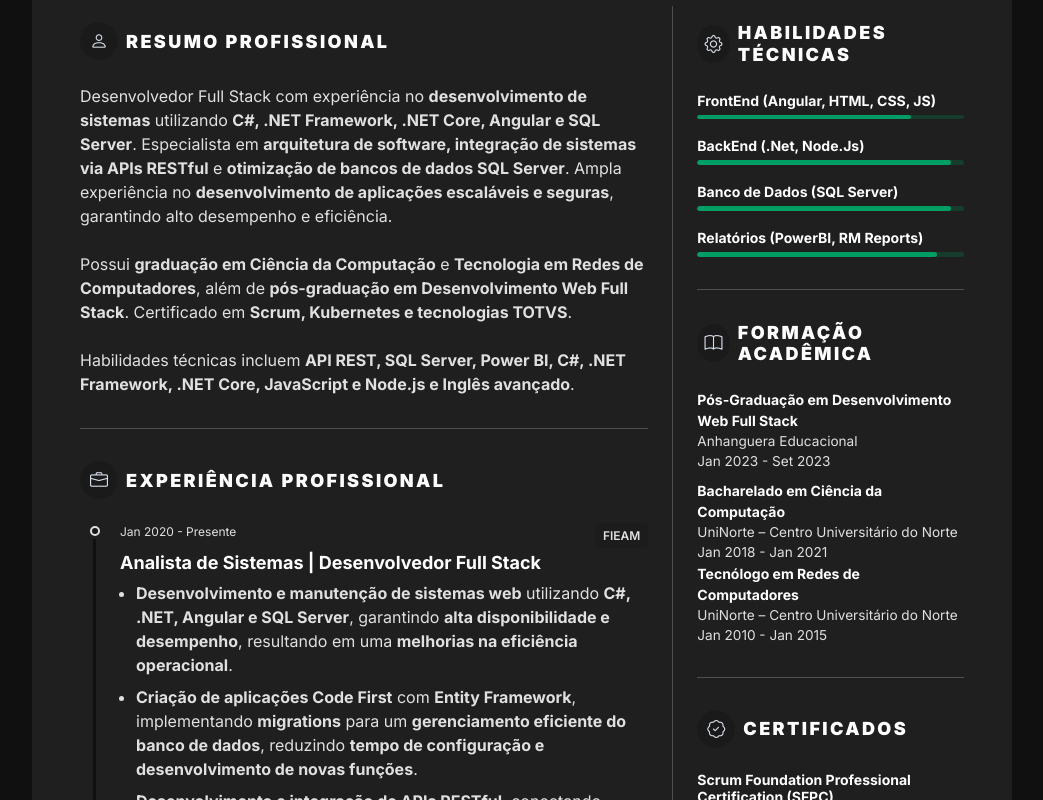
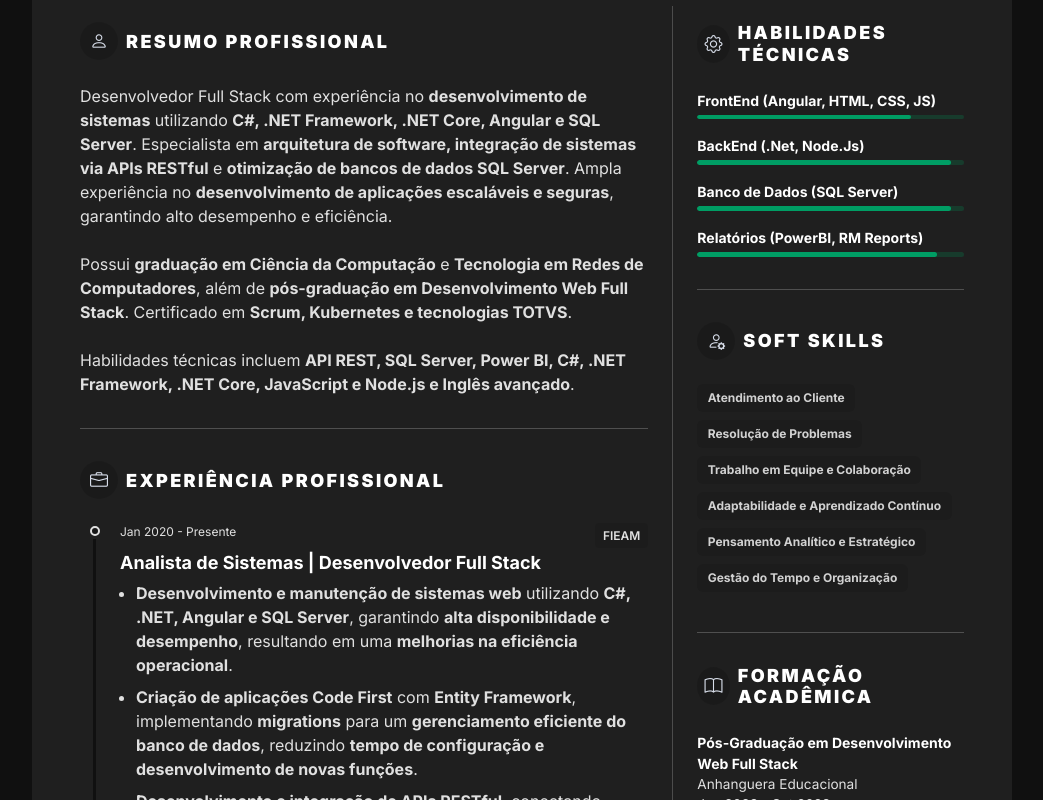
Before and after one commit to ThiagoTcM/curriculo, a plain HTML site: page index.html in a window 1280 px wide. Shown: the part 473-1273 px from the top of the page, without its empty margins (118-1161 px from the left). Drawn offline with nearby package versions, Linux system fonts and the light colour scheme.

Commit message:
added soft skills

```diff
--- a/index.html
+++ b/index.html
@@ -316,6 +316,23 @@
 
 									</section><!--//resume-section-->
 
+
+									<hr>
+
+									<section class="resume-skills-section resume-section">
+											<h3 class="resume-section-heading text-uppercase py-2 py-lg-3 py-3"><i class="resume-section-heading-icon bi bi-person-gear me-2"></i>Soft Skills</h3>
+											<ul class="list-inline">
+												<li class="list-inline-item"><span class="badge resume-skill-badge">Atendimento ao Cliente</span></li>
+												<li class="list-inline-item"><span class="badge resume-skill-badge">Resolução de Problemas</span></li>
+
+												<li class="list-inline-item"><span class="badge resume-skill-badge">Trabalho em Equipe e Colaboração</span></li>
+												<li class="list-inline-item"><span class="badge resume-skill-badge">Adaptabilidade e Aprendizado Contínuo</span></li>
+												<li class="list-inline-item"><span class="badge resume-skill-badge">Pensamento Analítico e Estratégico</span></li>
+												<li class="list-inline-item"><span class="badge resume-skill-badge">Gestão do Tempo e Organização</span></li>
+
+											</ul>
+										</section>
+
 									<hr>
 
 									<section class="resume-educate-section resume-section">
@@ -338,24 +355,6 @@
 										    </li>
 									    </ul>
 									</section><!--//resume-section-->
-
-
-
-
-<!-- 									<hr> -->
-
-<!-- 									<section class="resume-skills-section resume-section">
-										<h3 class="resume-section-heading text-uppercase py-2 py-lg-3 py-3"><i class="resume-section-heading-icon bi bi-person-gear me-2"></i>Soft Skills</h3>
-										<ul class="list-inline">
-								            <li class="list-inline-item"><span class="badge resume-skill-badge">Atendimento ao Cliente</span></li>
-								            <li class="list-inline-item"><span class="badge resume-skill-badge">Project Management</span></li>
-
-								            <li class="list-inline-item"><span class="badge resume-skill-badge">DevOps</span></li>
-								            <li class="list-inline-item"><span class="badge resume-skill-badge">Public Speaking</span></li>
-
-
-							            </ul>
-									</section>//resume-section-->
 
 									<hr>
 
```
